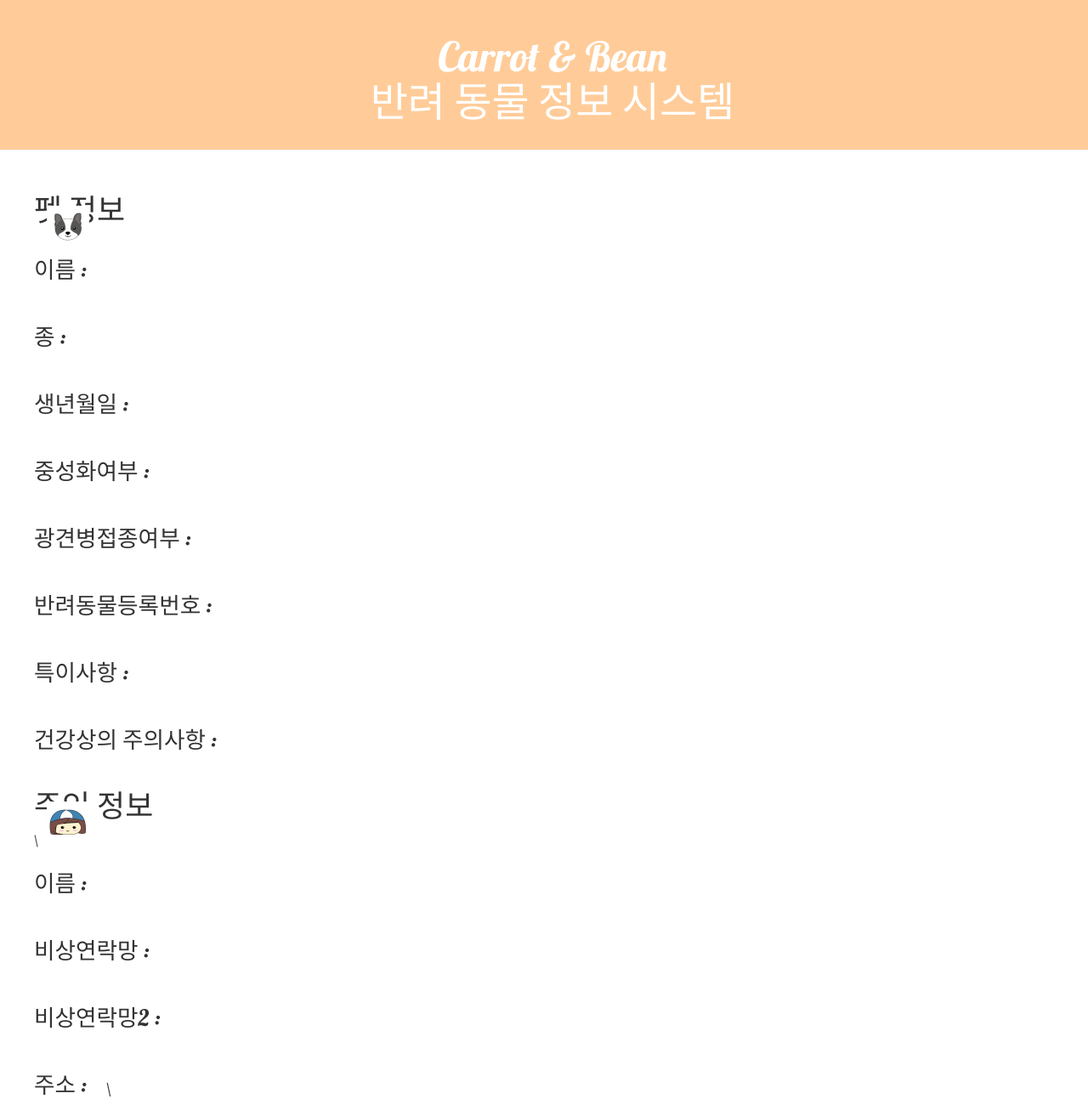
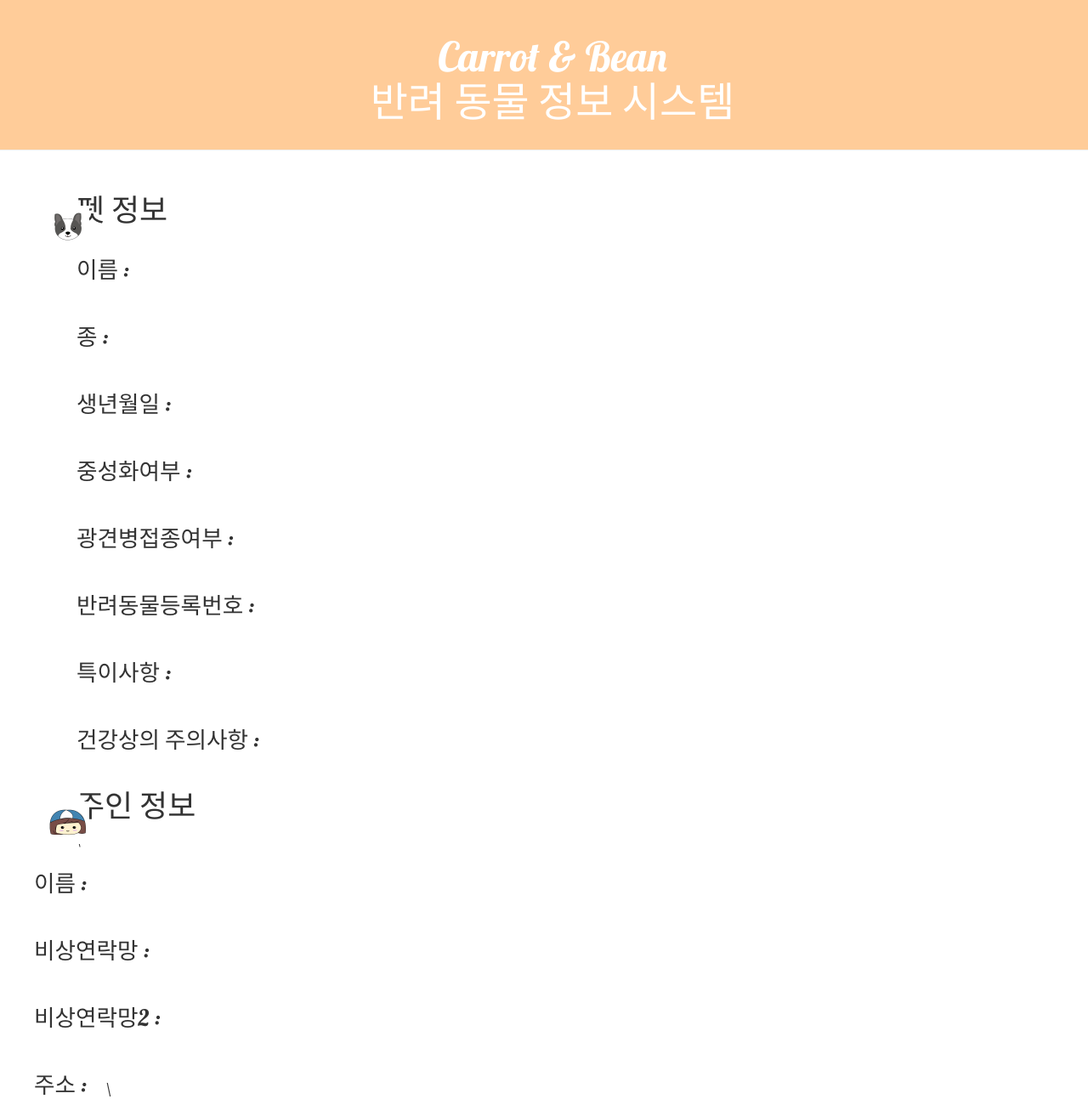
Before and after one commit to kyc0816/my-first-blog, a Django app: template blog/templates/blog/post_detail.html in a window 1280 px wide. Shown: the top 1313 px of the page at 85% size. Run offline with Django 3.2, Linux system fonts and the light colour scheme; the template is opened without the code that fills it, so the values that code supplies are empty; some libraries are stand-ins or nearby versions.

Commit message:
For a long time

```diff
--- a/blog/static/css/blog.css
+++ b/blog/static/css/blog.css
@@ -14,7 +14,7 @@
 #icon_info {
     width: 50px;
     height: 50px;
-    position: absolute;
+    float: left;
     transform: translate(15px,15px);
 }
 
```
